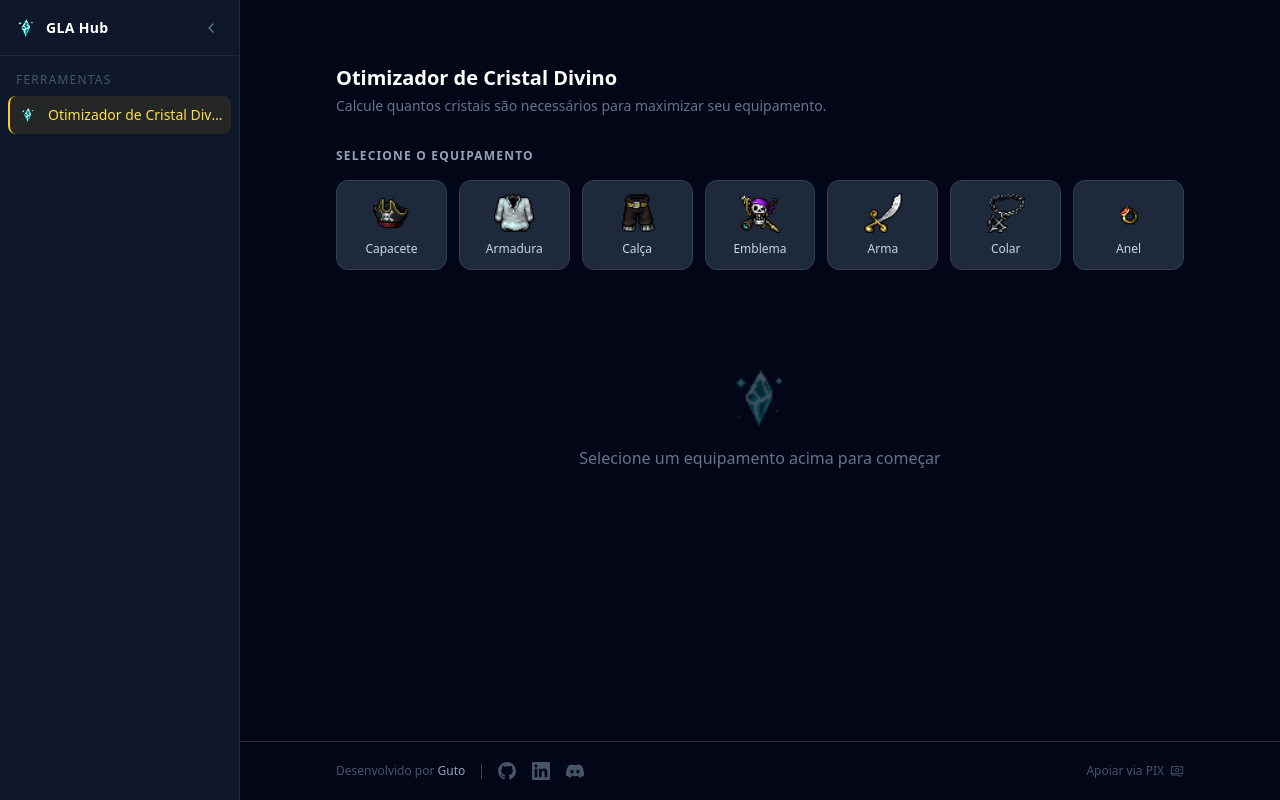
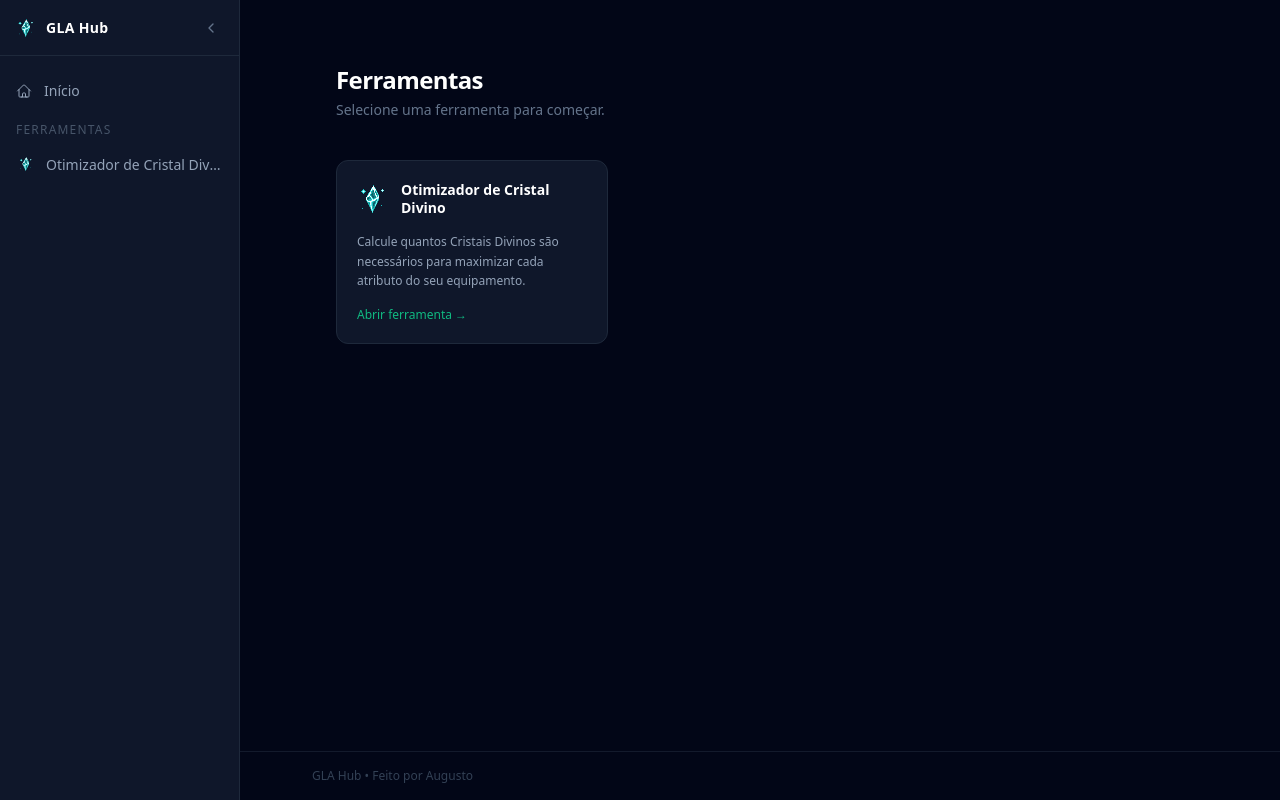
Before and after one commit to gla-hub/gla-hub.github.io, an Angular app in the folder app/: page / in a window 1280 px wide. Before the commit this address led to /otimizador-cristal-divino. Built offline with nearby package versions, Linux system fonts and the light colour scheme.

Commit message:
feat: implement home component with navigation and tools display

```diff
--- a/app/src/app/app.routes.ts
+++ b/app/src/app/app.routes.ts
@@ -1,7 +1,13 @@
 import { Routes } from '@angular/router';
 
 export const routes: Routes = [
-  { path: '', redirectTo: 'otimizador-cristal-divino', pathMatch: 'full' },
+  // Para ativar a homepage: troque a linha abaixo por { path: '', loadComponent: () => import('./features/home/home.component').then(m => m.HomeComponent) }
+  { path: '', loadComponent: () => import('./features/home/home.component').then(m => m.HomeComponent) },
+  {
+    path: 'home',
+    loadComponent: () =>
+      import('./features/home/home.component').then((m) => m.HomeComponent),
+  },
   {
     path: 'otimizador-cristal-divino',
     loadComponent: () =>
--- a/app/src/app/core/sidebar/sidebar.component.ts
+++ b/app/src/app/core/sidebar/sidebar.component.ts
@@ -49,8 +49,26 @@ const FERRAMENTAS = [
         </button>
       </div>
 
-      <!-- Ferramentas -->
+      <!-- Navegação -->
       <nav class="flex-1 px-2 py-4 overflow-hidden">
+
+        <!-- Início -->
+        <a
+          routerLink="/home"
+          routerLinkActive="bg-slate-700/50 !text-slate-200"
+          [title]="recolhida() ? 'Início' : ''"
+          class="flex items-center gap-3 px-2 py-2.5 rounded-lg text-sm text-slate-400 hover:text-slate-200 hover:bg-slate-800 transition-all mb-3"
+          [class.justify-center]="recolhida()"
+        >
+          <svg xmlns="http://www.w3.org/2000/svg" fill="none" viewBox="0 0 24 24" stroke-width="1.5" stroke="currentColor" class="w-4 h-4 shrink-0">
+            <path stroke-linecap="round" stroke-linejoin="round" d="m2.25 12 8.954-8.955c.44-.439 1.152-.439 1.591 0L21.75 12M4.5 9.75v10.125c0 .621.504 1.125 1.125 1.125H9.75v-4.875c0-.621.504-1.125 1.125-1.125h2.25c.621 0 1.125.504 1.125 1.125V21h4.125c.621 0 1.125-.504 1.125-1.125V9.75M8.25 21h8.25" />
+          </svg>
+          @if (!recolhida()) {
+            <span class="leading-tight truncate">Início</span>
+          }
+        </a>
+
+        <!-- Ferramentas -->
         @if (!recolhida()) {
           <p class="text-xs text-slate-600 uppercase tracking-widest px-2 mb-2">Ferramentas</p>
         }
--- /dev/null
+++ b/app/src/app/features/home/home.component.ts
@@ -0,0 +1,94 @@
+import { Component } from '@angular/core';
+import { RouterLink } from '@angular/router';
+
+interface Ferramenta {
+  label: string;
+  descricao: string;
+  rota: string;
+  icone: string;
+  disponivel: boolean;
+}
+
+const FERRAMENTAS: Ferramenta[] = [
+  {
+    label: 'Otimizador de Cristal Divino',
+    descricao:
+      'Calcule quantos Cristais Divinos são necessários para maximizar cada atributo do seu equipamento.',
+    rota: '/otimizador-cristal-divino',
+    icone: '/Divine_Crystal.gif',
+    disponivel: true,
+  },
+  // Adicione novas ferramentas aqui. Exemplo:
+  // {
+  //   label: 'Calculadora de Refino',
+  //   descricao: 'Estime o custo de refino de equipamentos.',
+  //   rota: '/calculadora-refino',
+  //   icone: '/equipamentos/sabre.png',
+  //   disponivel: false,
+  // },
+];
+
+@Component({
+  selector: 'app-home',
+  standalone: true,
+  imports: [RouterLink],
+  template: `
+    <div class="min-h-screen flex flex-col">
+
+      <main class="flex-1 w-full max-w-4xl mx-auto px-6 pt-16 pb-12">
+
+        <!-- Cabeçalho -->
+        <div class="mb-10">
+          <h1 class="text-2xl font-bold text-white tracking-tight">Ferramentas</h1>
+          <p class="text-sm text-slate-500 mt-1">Selecione uma ferramenta para começar.</p>
+        </div>
+
+        <!-- Grid de cards -->
+        <div class="grid grid-cols-1 sm:grid-cols-2 lg:grid-cols-3 gap-4">
+          @for (ferramenta of ferramentas; track ferramenta.rota) {
+            @if (ferramenta.disponivel) {
+              <a
+                [routerLink]="ferramenta.rota"
+                class="group flex flex-col gap-4 bg-slate-900 border border-slate-800 rounded-xl p-5
+                       hover:border-slate-600 hover:bg-slate-800/50 transition-all duration-200 cursor-pointer"
+              >
+                <div class="flex items-center gap-3">
+                  <img [src]="ferramenta.icone" [alt]="ferramenta.label" class="w-8 h-8 object-contain" />
+                  <span class="text-sm font-semibold text-white leading-tight">{{ ferramenta.label }}</span>
+                </div>
+                <p class="text-xs text-slate-400 leading-relaxed flex-1">{{ ferramenta.descricao }}</p>
+                <span class="text-xs font-medium text-emerald-500 group-hover:text-emerald-400 transition-colors">
+                  Abrir ferramenta →
+                </span>
+              </a>
+            } @else {
+              <div
+                class="flex flex-col gap-4 bg-slate-900/50 border border-slate-800/50 rounded-xl p-5
+                       opacity-50 cursor-not-allowed"
+              >
+                <div class="flex items-center gap-3">
+                  <img [src]="ferramenta.icone" [alt]="ferramenta.label" class="w-8 h-8 object-contain grayscale" />
+                  <span class="text-sm font-semibold text-slate-400 leading-tight">{{ ferramenta.label }}</span>
+                </div>
+                <p class="text-xs text-slate-500 leading-relaxed flex-1">{{ ferramenta.descricao }}</p>
+                <span class="text-xs text-slate-600">Em breve</span>
+              </div>
+            }
+          }
+        </div>
+
+      </main>
+
+      <!-- Footer -->
+      <footer class="border-t border-slate-800/60 py-4 px-6">
+        <div class="max-w-4xl mx-auto flex items-center justify-between">
+          <span class="text-xs text-slate-700">GLA Hub • Feito por Augusto</span>
+        </div>
+      </footer>
+
+    </div>
+  `,
+})
+export class HomeComponent {
+  readonly ferramentas = FERRAMENTAS;
+}
```
